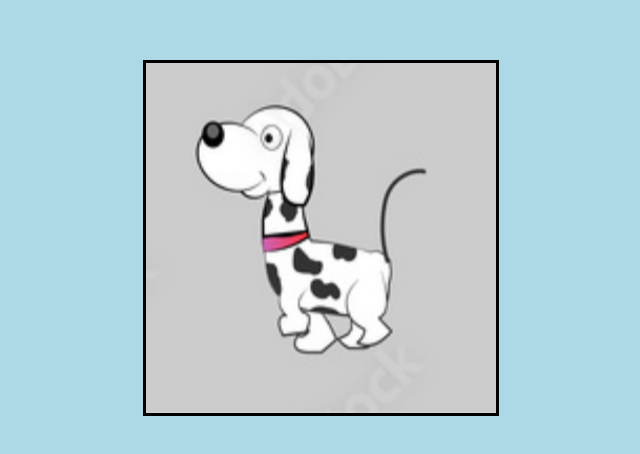
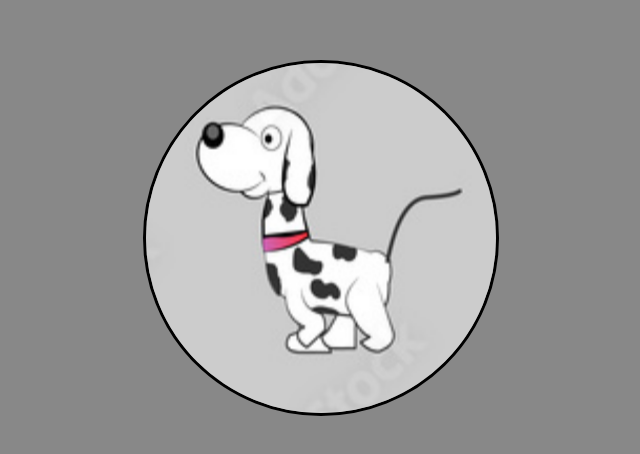
Before and after one commit to krishnakanthati/js13k-2022, a plain HTML site: page index.html in a window 1280 px wide. Shown: the part 162-616 px from the top of the page, without its empty margins (319-959 px from the left). Drawn offline with Linux system fonts and the light colour scheme.

Commit message:
inprogress

```diff
--- a/index.html
+++ b/index.html
@@ -7,6 +7,9 @@
     <title>JS13K</title>
   </head>
   <body>
+    <div class="container">
+      <div class="cube"></div>
+    </div>
     <canvas id="canvas1"></canvas>
     <script src="script.js"></script>
   </body>
--- a/script.js
+++ b/script.js
@@ -10,8 +10,10 @@ playerImage.src = "dog.jpg";
 const spriteWidth = 1000 / 6;
 const spriteHeight = 318 / 2;
 
-let frameX = 4;
+let frameX = 0;
 let frameY = 1;
+let gameFrame = 0;
+const staggerFrames = 10;
 
 function animate() {
   ctx.clearRect(0, 0, CANVAS_WIDTH, CANVAS_HEIGHT);
@@ -28,6 +30,13 @@ function animate() {
     1000,
     318
   );
+  if (gameFrame % staggerFrames == 0) {
+    if (frameX < 6) frameX++;
+    else {
+      frameX = 0;
+    }
+  }
+  gameFrame += 1;
   requestAnimationFrame(animate);
 }
 animate();
--- a/style.css
+++ b/style.css
@@ -6,7 +6,52 @@
     transform: translate(-50%, -50%);
     width: 350px;
     height: 350px;
+    border-radius: 50%;
 }
+
+.container
+    {
+        position: absolute;
+        left: 50%;
+        top: 50%;
+        transform: translate(-50% , -50%);
+    }
+
+   .cube
+    {
+        background: #dc2e2e;
+        width: 100px;
+        height: 100px;
+        position: relative;
+        margin: 50px;
+    }
+
+   .cube::before
+    {
+        content: '';
+        display: inline-block;
+        background: #f15757;
+        width: 100px;
+        height: 20px;
+        transform: skewX(-40deg);
+        position: absolute;
+        top: -20px;
+        left: 8px;
+    }
+
+   .cube::after
+    {
+        content: '';
+        display: inline-block;
+        background: #9e1515;
+        width: 16px;
+        height: 100px;
+        transform: skewY(-50deg);
+        position: absolute;
+        top: -10px;
+        left: 100%;
+    }
+
 body {
-    background-color: lightblue;
+    background-color: #888888;
 }
```
Also changed, not shown: bird.jpg (added), one.jpg (added), robot.jpg (added), thisone.jpg (added), warrior.jpg (added).
